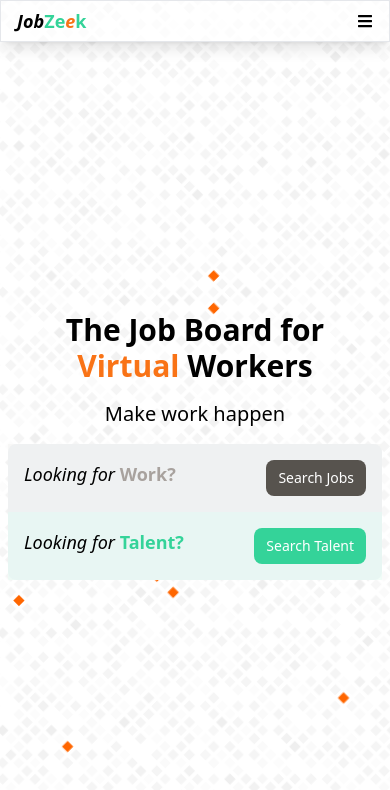
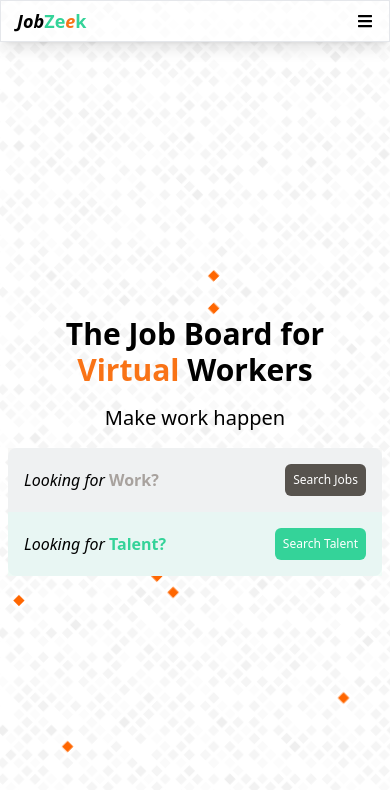
Before and after one commit to vargasjuanibarra/jobZeeker-fe, a React (Vite) app: page / in a window 390 px wide. Shown: the top 790 px of the page. Built offline with nearby package versions, Linux system fonts and the light colour scheme.

Commit message:
rezise fonts for smaller screen sizes

```diff
--- a/src/components/Card.jsx
+++ b/src/components/Card.jsx
@@ -3,11 +3,11 @@ import { Link } from "react-router-dom";
 const Card = ({title, topic, textColor, subtitle, color, button, btnColor, link}) => {
   return (
     <div className={color + " p-4 w-full bg-opacity-70"}>
-        <div className="flex justify-between">
-        <h2 className="text-lg md:text-xl lg:text-2xl italic">{title}<span className={'font-bold not-italic ' + textColor}>{topic}</span></h2>
+        <div className="flex justify-between items-center">
+        <h2 className="text-md md:text-xl lg:text-2xl italic">{title}<span className={'font-bold not-italic ' + textColor}>{topic}</span></h2>
         <Link
         to={link}
-        className={`text-sm md:text-md lg:text-lg inline-block ${btnColor} text-white rounded-lg px-3 py-2 hover:bg-gray-700`}
+        className={`text-xs md:text-md lg:text-lg inline-block ${btnColor} text-white rounded-md px-2 md:px-3 py-2 hover:bg-gray-700`}
         >
         {button}
         </Link>
```
